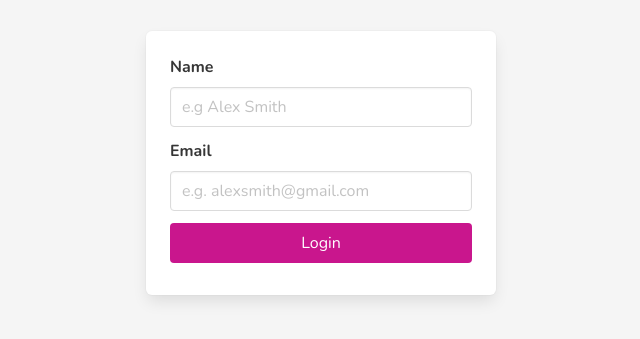
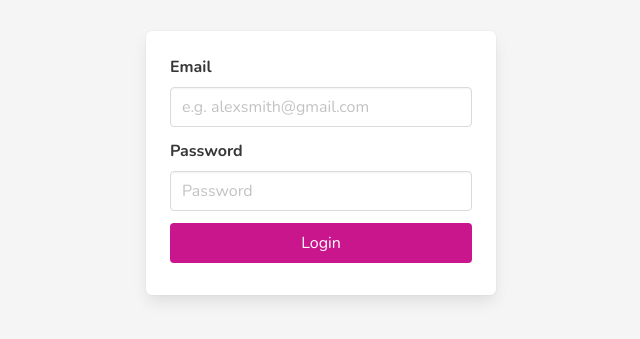
Before and after one commit to Jay-Ke/React-store, a React (Create React App) app: page /login in a window 1280 px wide. Shown: the part 237-576 px from the top of the page, without its empty margins (319-959 px from the left). Built offline with nearby package versions, Linux system fonts and the light colour scheme.

Commit message:
Use state to pass email and password

```diff
--- a/src/components/Login.js
+++ b/src/components/Login.js
@@ -11,14 +11,30 @@ class Login extends React.Component {
 	// 	event.preventDefault();
 	// 	console.log(this);
 	// 	alert(msg);
-	// };
+    // };
+
+    state = {
+        email: '',
+        password: ''
+    }
 
     handleSubmit = event => {
         // 1. Prevent default behavior
         event.preventDefault();
 
-        // 4. go to product page
+        // 2. Get form data
+        console.log(this.state);
+
+        // 3. Handle login logic
+
+        // 4. Go to product page
         this.props.history.push('/');
+    };
+
+    handleChange = e => {
+        this.setState({
+            [e.target.name]: e.target.value
+        })
     };
 
 	render() {
@@ -31,21 +47,30 @@ class Login extends React.Component {
 				</a> */}
 
 				<form className="box login-box" onSubmit={this.handleSubmit}>
-					<div class="field">
-						<label class="label">Name</label>
-						<div class="control">
-							<input class="input" type="text" placeholder="e.g Alex Smith" />
+					<div className="field">
+						<label className="label">Email</label>
+						<div className="control">
+                            <input
+                            className="input"
+                            type="text"
+                            placeholder="e.g. alexsmith@gmail.com"
+                            name='email'
+                            value={this.state.email}
+                            onChange={this.handleChange}/>
 						</div>
 					</div>
 
-					<div class="field">
-						<label class="label">Email</label>
-						<div class="control">
+					<div className="field">
+						<label className="label">Password</label>
+						<div className="control">
 							<input
-								class="input"
-								type="email"
-								placeholder="e.g. alexsmith@gmail.com"
-							/>
+								className="input"
+								type="password"
+                                placeholder="Password"
+                                name='password'
+                                value={this.state.password}
+                                onChange={this.handleChange}
+                                />
 						</div>
 					</div>
 					<div className="control">
```
